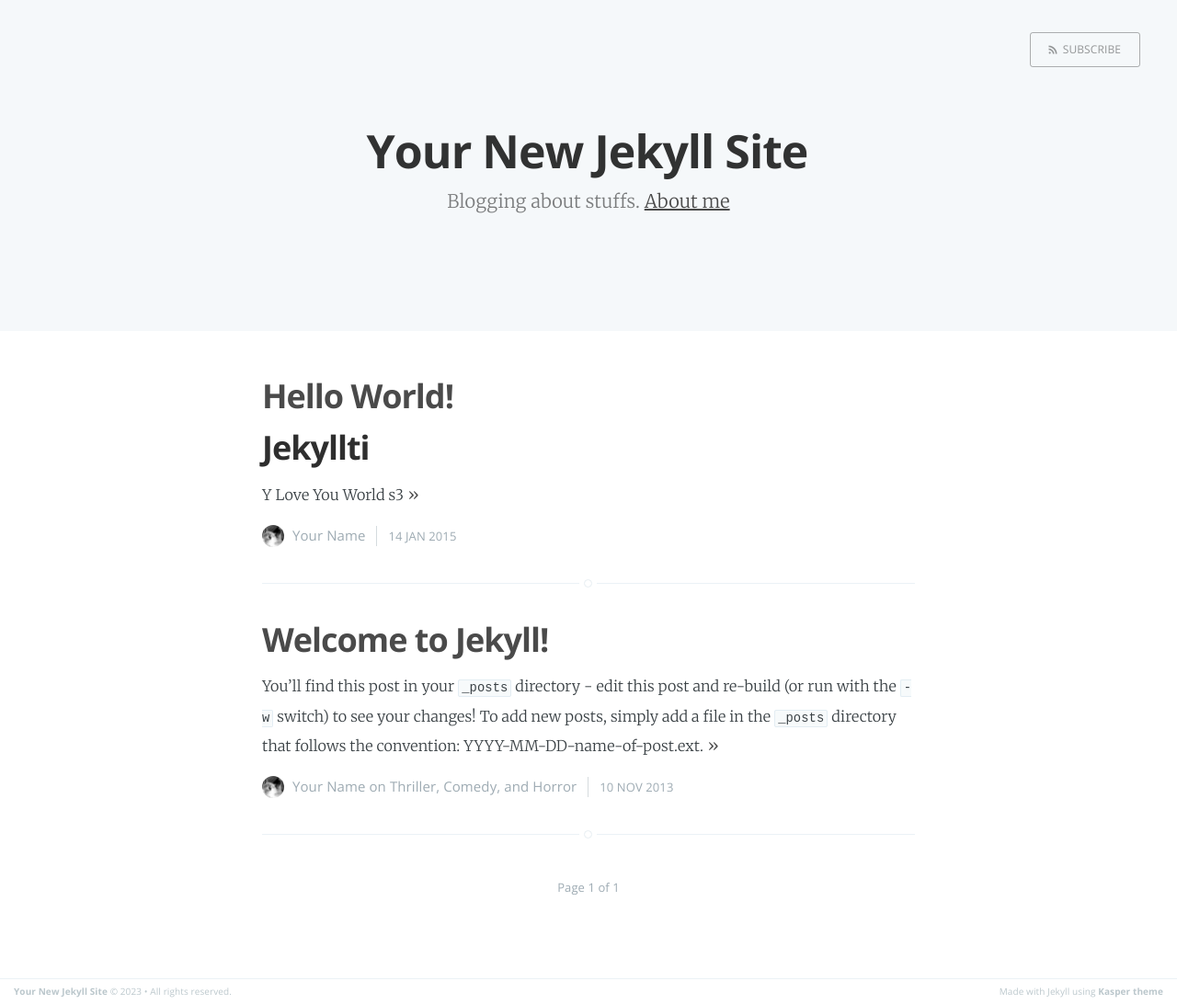
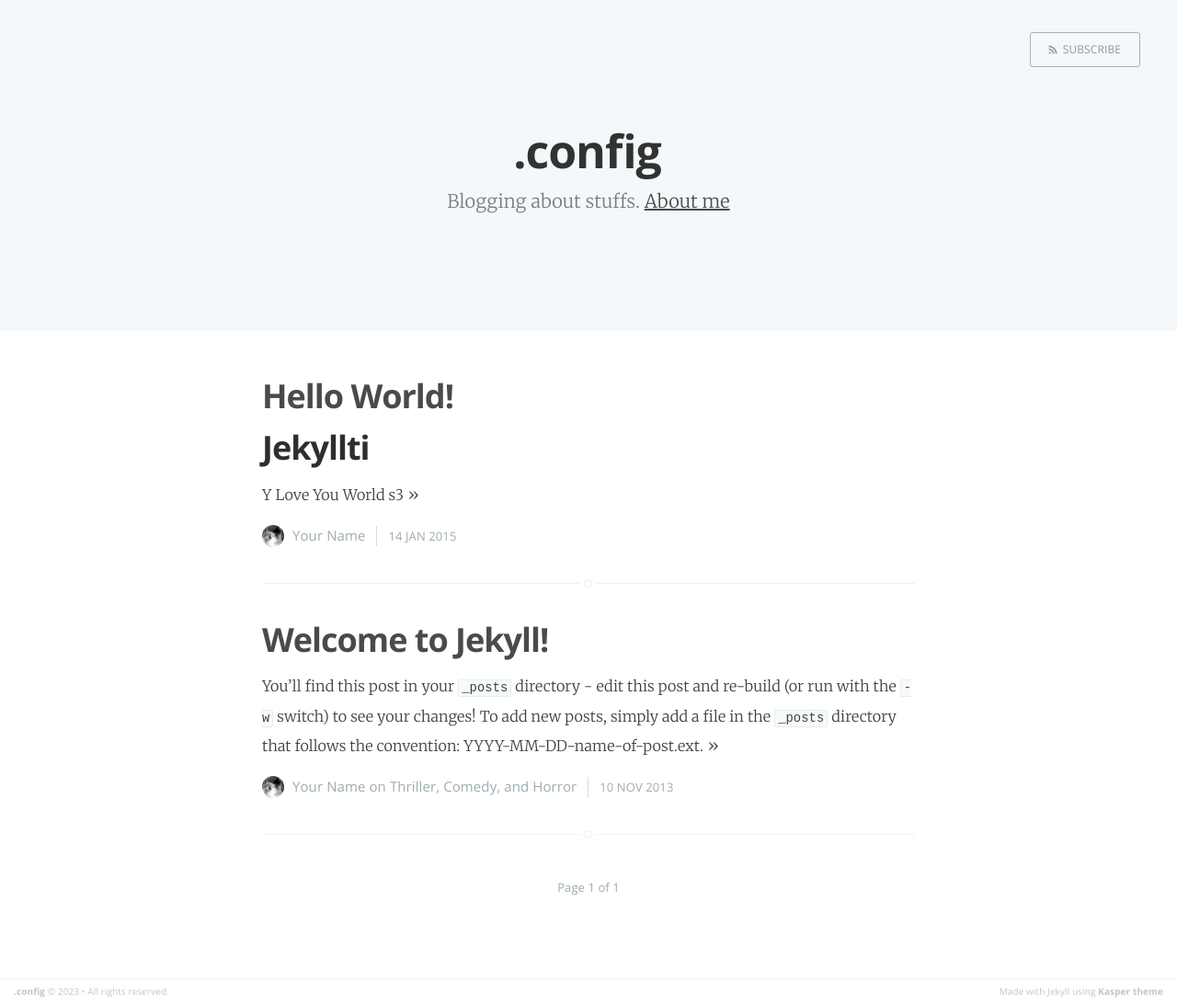
Before and after one commit to Gileno29/Gileno29.github.io, a Jekyll site: the page built from index.html, in a window 1280 px wide. Shown: the whole page at 92% size. Built offline with Jekyll 4.4.1, drawn with Linux system fonts in a browser that asks for light colours; the list of posts is cut into pages by our own code.

Commit message:
Update _config.yml

```diff
--- a/_config.yml
+++ b/_config.yml
@@ -1,4 +1,4 @@
-name: Your New Jekyll Site
+name: .config
 description: Blogging about stuffs
 meta_description: "Your New Jekyll Site, Blogging about stuffs"
 
@@ -6,7 +6,7 @@
 highlighter: rouge
 logo: false
 paginate: 15
-baseurl: /kasper
+baseurl: ""
 domain_name: "http://yourblog-domain.com"
 google_analytics: "UA-XXXXXXXX-X"
 plugins: [jekyll-paginate]
```
